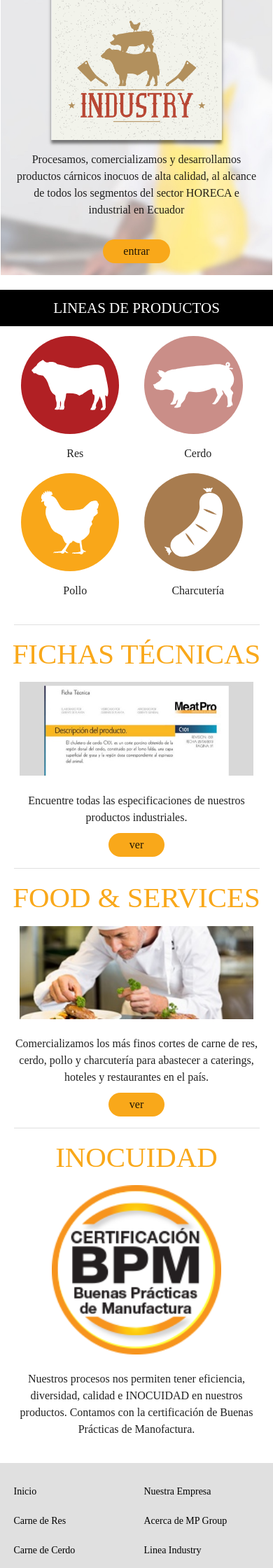
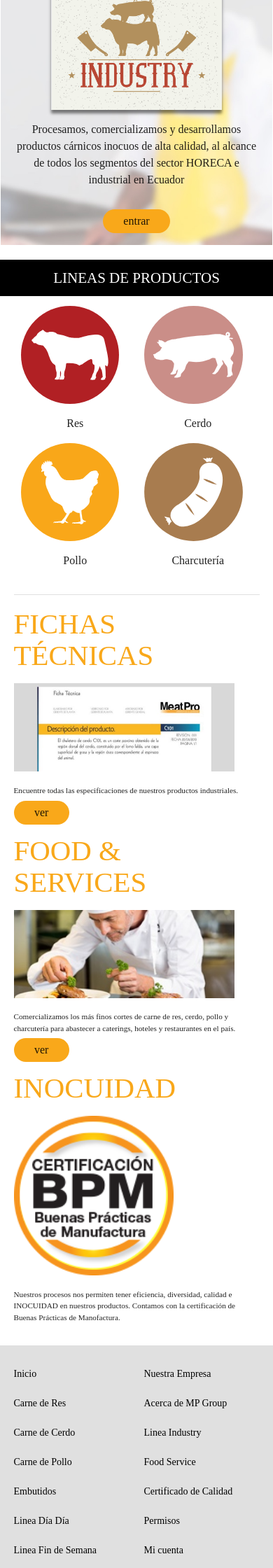
Before and after one commit to iblurdesigner/landingmp, a web app: file index.html in a window 390 px wide. Shown: the part 4016-6256 px from the top of the page at 70% size. Run offline with its HTML, style and script files only (its server is not run), Linux system fonts and the light colour scheme; some libraries are stand-ins or nearby versions; some web fonts are replaced.

Commit message:
responsive lineas e info de industry

```diff
--- a/estilos.styl
+++ b/estilos.styl
@@ -40,7 +40,8 @@
 	color $colorMP
 .textGris
 	color $colorGris
-
+.textPeque
+	font-size .8rem
 .centrar
 	display flex
 	flex-wrap wrap
@@ -177,6 +178,9 @@
 	width 80vw
 	height 227px
 
+#textFinde2
+	font-size 1rem
+
 /*SECCION APP*/
 .iphone
 	background-image url('../img/mobile/iPhoneCarnivery@2x.png')
@@ -265,9 +269,9 @@
 		margin-top 50px
 	#textFinde
 		position absolute
-		bottom -1750px
-		right 50px
-		width 300px
+		bottom -1650px
+		right 20px
+		width 350px
 	.cajaiPhone
 		background-color white
 		border-radius 1rem
--- a/index.html
+++ b/index.html
@@ -114,7 +114,7 @@
       <div class="container logoFinde"></div>
     </div>
     <div id="textFinde" class="container">
-      <p class="center">Ahora puedes hacer la parrillada con todos tus amigos y el producto estará listo para prepararse. Con la línea Fin de semana tendrás una variedad de productos para ese asado que tienes planificado con tu familia o amigos. <br> Solo tienes que llamarnos!</p>
+      <p id="textFinde2" class="center">Ahora puedes hacer la parrillada con todos tus amigos y el producto estará listo para prepararse. Con la línea Fin de semana tendrás una variedad de productos para ese asado que tienes planificado con tu familia o amigos. <br> Solo tienes que llamarnos!</p>
       <div class="row center">
         <botton class="btnEntrar">entrar</botton>
       </div>
@@ -190,21 +190,23 @@
     <div class="main-container">
       <div class="container">
         <div class="divider"></div>
-        <div class="row center">
+        <div class="row">
+          <div class="col s12 m4">
             <h3 class="textOran">FICHAS TÉCNICAS</h3><img src="img/mobile/ficha.jpg" alt="" width="90%">
-          <p>Encuentre todas las especificaciones de nuestros productos industriales.</p>
-          <botton class="btnEntrar">ver</botton>
+            <p class="textPeque">Encuentre todas las especificaciones de nuestros productos industriales.</p>
+            <botton class="btnEntrar sepUp">ver</botton>
           </div>
           <div class="divider">     </div>
-        <div class="row center">
+          <div class="col s12 m4">
             <h3 class="textOran">FOOD & SERVICES</h3><img srcset="img/mobile/foodServices.jpg 1x, img/mobile/foodServices@2x.jpg 2x" alt="" width="90%">
-          <p>Comercializamos los más finos cortes de carne de res, cerdo, pollo y charcutería para abastecer a caterings, hoteles y restaurantes en el país.</p>
-          <botton class="btnEntrar">ver</botton>
+            <p class="textPeque">Comercializamos los más finos cortes de carne de res, cerdo, pollo y charcutería para abastecer a caterings, hoteles y restaurantes en el país.</p>
+            <botton class="btnEntrar sepUp">ver</botton>
           </div>
           <div class="divider">     </div>
-        <div class="row center">
+          <div class="col s12 m4">
             <h3 class="textOran">INOCUIDAD</h3><img srcset="img/mobile/bpm.png 1x, img/mobile/bpm@2x.png 2x" alt="" width="65%">
-          <p>Nuestros procesos nos permiten tener eficiencia, diversidad, calidad e INOCUIDAD en nuestros productos. Contamos con la certificación de Buenas Prácticas de Manofactura.</p>
+            <p class="textPeque">Nuestros procesos nos permiten tener eficiencia, diversidad, calidad e INOCUIDAD en nuestros productos. Contamos con la certificación de Buenas Prácticas de Manofactura.</p>
+          </div>
         </div>
       </div>
     </div>
```
Also changed, not shown: commits.txt (+12 -0 lines), index.jade (+18 -17 lines), css/estilos.css. Lines whose indentation alone changed are shown as unchanged.
